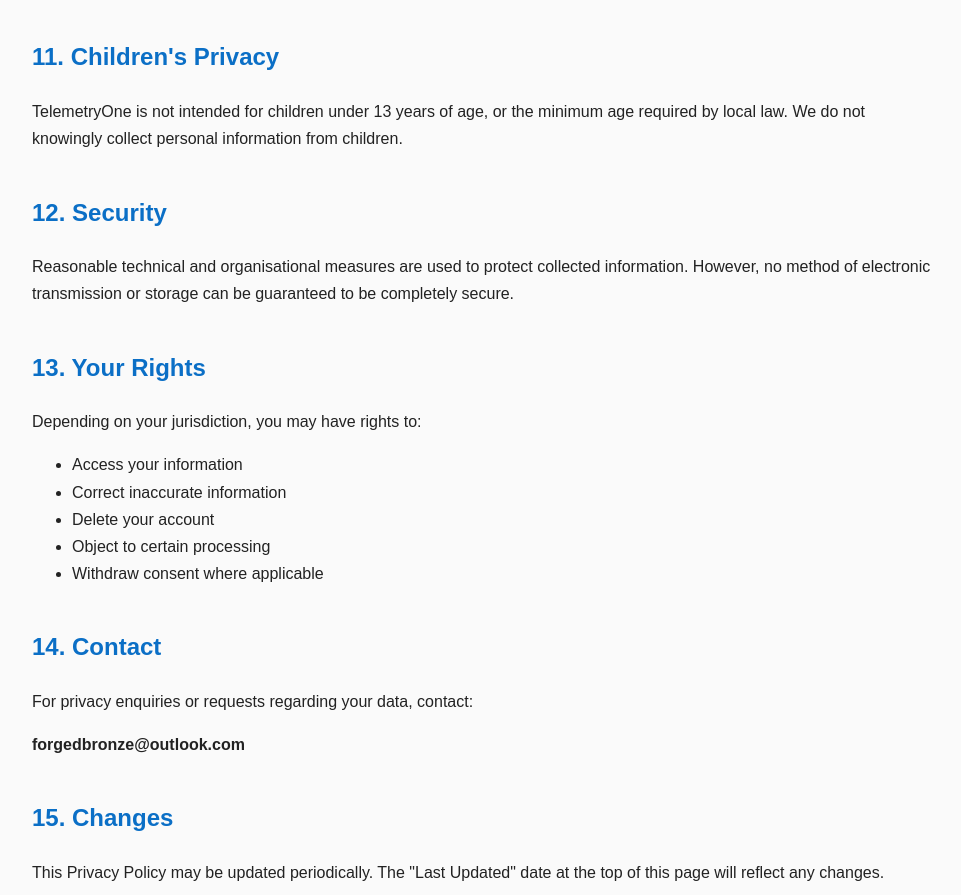
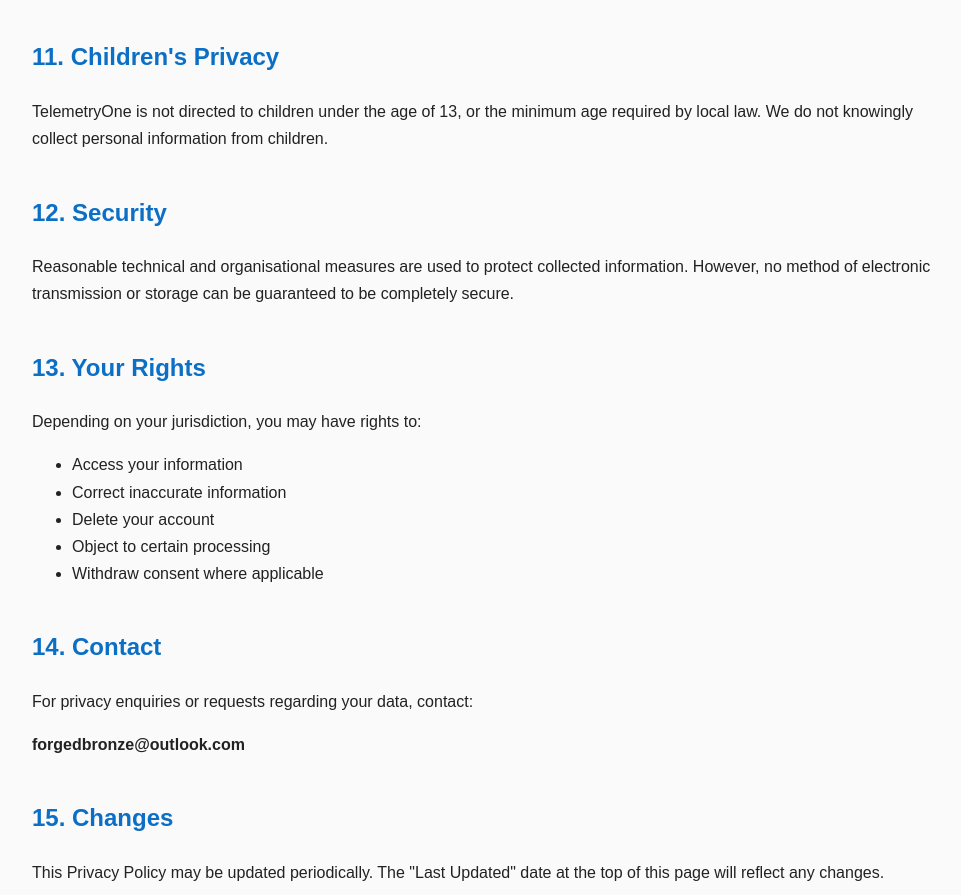
Before and after one commit to Fbronzer/bronze-apps.github.io, a plain HTML site: page policies/TelemetryOne_Privacy-policy.html in a window 1280 px wide. Shown: the part 4337-5232 px from the top of the page, without its empty margins (158-1119 px from the left). Drawn offline with Linux system fonts and the light colour scheme.

Commit message:
Update TelemetryOne_Privacy-policy.html

```diff
--- a/policies/TelemetryOne_Privacy-policy.html
+++ b/policies/TelemetryOne_Privacy-policy.html
@@ -271,7 +271,7 @@
 <section>
 <h2>11. Children's Privacy</h2>
 <p>
-TelemetryOne is not intended for children under 13 years of age, or the minimum age required by local law. We do not knowingly collect personal information from children.
+TelemetryOne is not directed to children under the age of 13, or the minimum age required by local law. We do not knowingly collect personal information from children.
 </p>
 </section>
 
```
